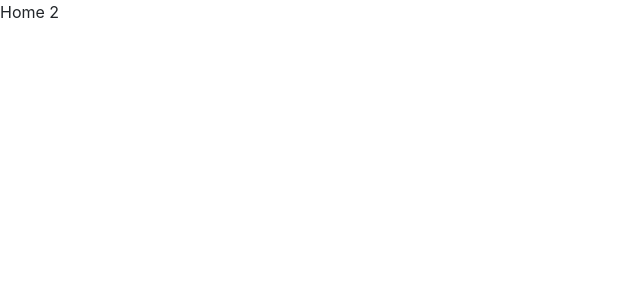
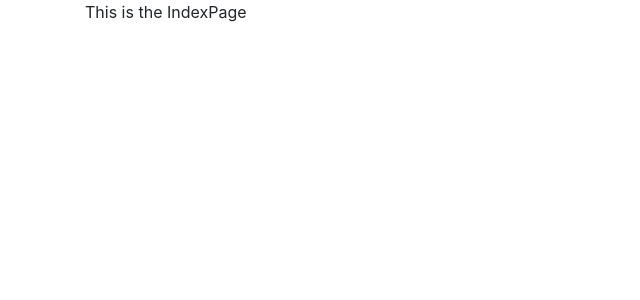
Before and after one commit to matterspace/matterspace, a React app: page / in a window 1280 px wide. Shown: the top 300 px of the page, without its empty margins (0-640 px from the left). Built offline with nearby package versions, Linux system fonts and the light colour scheme; the HTML template or start-up script is replaced by a standard one.

Commit message:
Adding react-router

```diff
--- a/package.json
+++ b/package.json
@@ -42,6 +42,7 @@
     "@types/colors": "^1.1.3",
     "@types/express": "^4.0.35",
     "@types/node": "^7.0.18",
+    "@types/prop-types": "^15.5.1",
     "@types/react": "^15.0.24",
     "@types/react-dom": "^15.5.0",
     "@types/react-redux": "^4.4.40",
@@ -53,8 +54,10 @@
     "cross-env": "^5.0.0",
     "express": "^4.15.2",
     "font-awesome": "^4.7.0",
+    "prop-types": "^15.5.10",
     "react": "^15.5.4",
     "react-dom": "^15.5.4",
+    "react-hot-loader": "^3.0.0-beta.7",
     "react-redux": "^5.0.4",
     "react-router": "^4.1.1",
     "react-router-dom": "^4.1.1",
--- a/src/client/index.tsx
+++ b/src/client/index.tsx
@@ -2,6 +2,7 @@ import * as React from 'react';
 import * as ReactDOM from 'react-dom';
 import { configureStore } from './redux/store';
 import { Provider } from 'react-redux';
+import Router from './router';
 require('./styles/styles.scss');
 require('../../node_modules/bootstrap/dist/css/bootstrap.css');
 require('../../node_modules/font-awesome/css/font-awesome.css');
@@ -16,9 +17,7 @@ if (module.hot) {
 
 ReactDOM.render(
     <Provider store={store}>
-        <div>
-            Home 2
-	    </div>
+        <Router />
     </Provider>,
     document.getElementById("app")
 );
--- a/src/client/pages/App.tsx
+++ b/src/client/pages/App.tsx
@@ -1,2 +1,15 @@
 import * as React from 'react';
-import PropTypes from 'prop-types';
+import * as PropTypes from 'prop-types';
+import { Switch, Route } from 'react-router';
+import IndexPage from './IndexPage';
+
+
+const App = () => (
+    <div className="container">
+        <Switch>
+            <Route exact path="/" component={IndexPage} />
+        </Switch>
+    </div>
+)
+
+export default App;
--- /dev/null
+++ b/src/client/pages/IndexPage.tsx
@@ -0,0 +1,10 @@
+import * as React from 'react';
+import * as PropTypes from 'prop-types';
+
+const IndexPage:React.StatelessComponent<any> = () => (
+    <div className="page-wrapper">
+        This is the IndexPage
+    </div>
+)
+
+export default IndexPage;
--- a/src/client/redux/store.tsx
+++ b/src/client/redux/store.tsx
@@ -1,16 +1,13 @@
 import * as Redux from 'redux';
 import thunk from 'redux-thunk';
 import reducers from './reducers';
-
-declare var module: { hot: any };
-declare var window: { devToolsExtension: any };
 
 export function configureStore(initialState = {}) {
     let middleware = Redux.applyMiddleware(thunk);
 
     if (process.env.NODE_ENV !== 'production') {
         /*eslint-disable*/
-        const devToolsExtension = window.devToolsExtension;
+        const devToolsExtension = (window as any).devToolsExtension;
         /*eslint-enable*/
         if (typeof devToolsExtension === 'function') {
             middleware = Redux.compose(middleware, devToolsExtension());
@@ -19,11 +16,10 @@ export function configureStore(initialState = {}) {
 
     const store = Redux.createStore(reducers, initialState, middleware);
 
-    if (module.hot) {
-        module.hot.accept('./reducers', () => {
-            /*eslint-disable*/
-            store.replaceReducer(require('./reducers').default);
-            /*eslint-enable*/
+    if ((module as any).hot) {
+        (module as any).hot.accept('./reducers.tsx', () => {
+            const nexRootReducer = require('./reducers.tsx').default;
+            store.replaceReducer(nexRootReducer);
         });
     }
 
--- a/src/client/router.tsx
+++ b/src/client/router.tsx
@@ -0,0 +1,17 @@
+import * as React from 'react';
+import {
+    BrowserRouter,
+    Route,
+    Switch
+} from 'react-router-dom';
+import App from './pages/App';
+
+const RouterPage = () => (
+    <BrowserRouter>
+        <Switch>
+            <Route exact path="/" component={App} />
+        </Switch>
+    </BrowserRouter>
+)
+
+export default RouterPage;
```
Also changed, not shown: 1 other file (tests, documents, lock files or other folders). Lines whose indentation alone changed are shown as unchanged.
